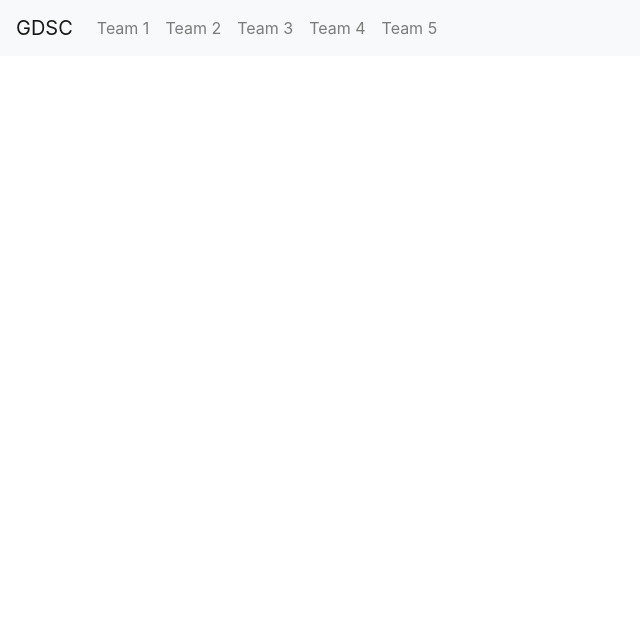
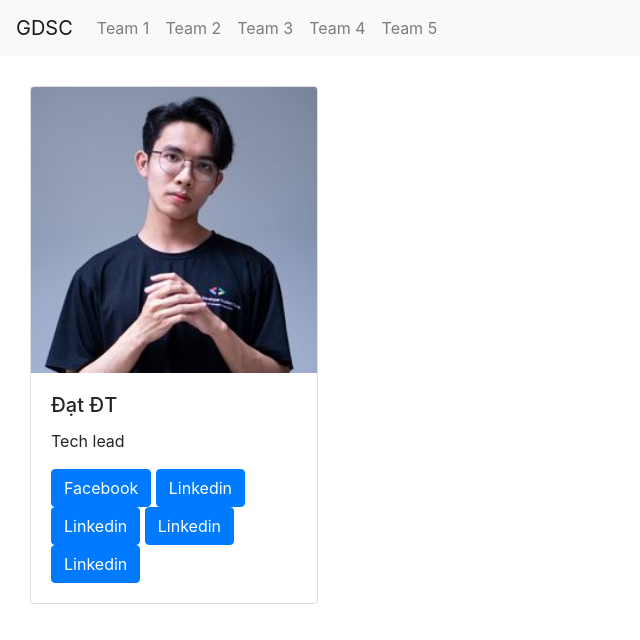
Before and after one commit to nksot21/demo, a plain HTML site: page demo/practice/team2.html in a window 1280 px wide. Shown: the whole page, without its empty margins (0-640 px from the left). Drawn offline with nearby package versions, Linux system fonts and the light colour scheme.

Commit message:
fix title

```diff
--- a/demo/practice/team2.html
+++ b/demo/practice/team2.html
@@ -16,21 +16,33 @@
       crossorigin="anonymous"
     />
     <script src="https://code.jquery.com/jquery-1.10.2.js"></script>
-    <title>
-      <div class="card" style="margin: 30px; width: 18rem;"> <img
-      class="card-img-top" src="./resource/datdt_avatar.jpg" alt="Card image
-      cap"> <div class="card-body"> <h5 class="card-title">Thế Vĩ</h5> <p
-      class="card-text">vừa bị kick khỏi clb</p> <a
-      href="https://fb.com/thanhdat1205" target="_blank" class="btn
-      btn-primary">Facebook</a> <a href="#" class="btn btn-primary">Linkedin</a>
-      <a href="#" class="btn btn-primary">Linkedin</a> <a href="#" class="btn
-      btn-primary">Linkedin</a> <a href="#" class="btn btn-primary">Linkedin</a>
-      </div> </div>
-    </title>
+    <title>Team 2</title>
   </head>
 
   <body>
     <div id="nav-placeholder"></div>
+
+    <div class="card" style="margin: 30px; width: 18rem">
+      <img
+        class="card-img-top"
+        src="./resource/datdt_avatar.jpg"
+        alt="Card image cap"
+      />
+      <div class="card-body">
+        <h5 class="card-title">Đạt ĐT</h5>
+        <p class="card-text">Tech lead</p>
+        <a
+          href="https://fb.com/thanhdat1205"
+          target="_blank"
+          class="btn btn-primary"
+          >Facebook</a
+        >
+        <a href="#" class="btn btn-primary">Linkedin</a>
+        <a href="#" class="btn btn-primary">Linkedin</a>
+        <a href="#" class="btn btn-primary">Linkedin</a>
+        <a href="#" class="btn btn-primary">Linkedin</a>
+      </div>
+    </div>
 
     <!-- Optional JavaScript -->
     <!-- jQuery first, then Popper.js, then Bootstrap JS -->
```
